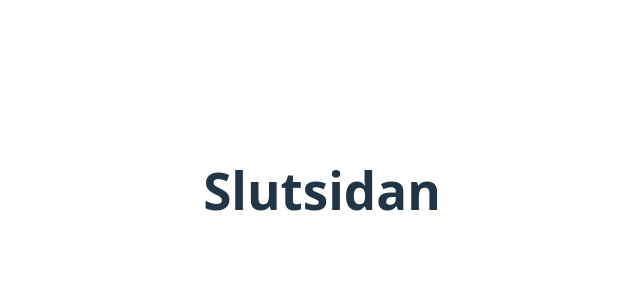
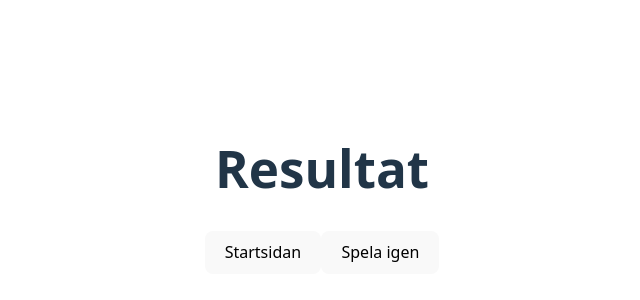
Before and after one commit to Skjesper/GoldenBeetlebug, a React (Vite) app: page /resultat in a window 1280 px wide. Shown: the part 210-510 px from the top of the page, without its empty margins (318-958 px from the left). Built offline with nearby package versions, Linux system fonts and the light colour scheme.

Commit message:
Added button with links form EndPage

```diff
--- a/src/pages/EndPage.tsx
+++ b/src/pages/EndPage.tsx
@@ -1,9 +1,17 @@
+import { Link } from "react-router-dom";
+
 function EndPage() {
-    return (
-      <div>
-        <h1>Slutsidan</h1>
-      </div>
-    );
-  }
+  return (
+    <div>
+      <h1>Resultat</h1>
+      <Link to="/">
+        <button>Startsidan</button>
+      </Link>
+      <Link to="/runesbeachclub">
+        <button>Spela igen</button>
+      </Link>
+    </div>
+  );
+}
 
   export default EndPage;
```
